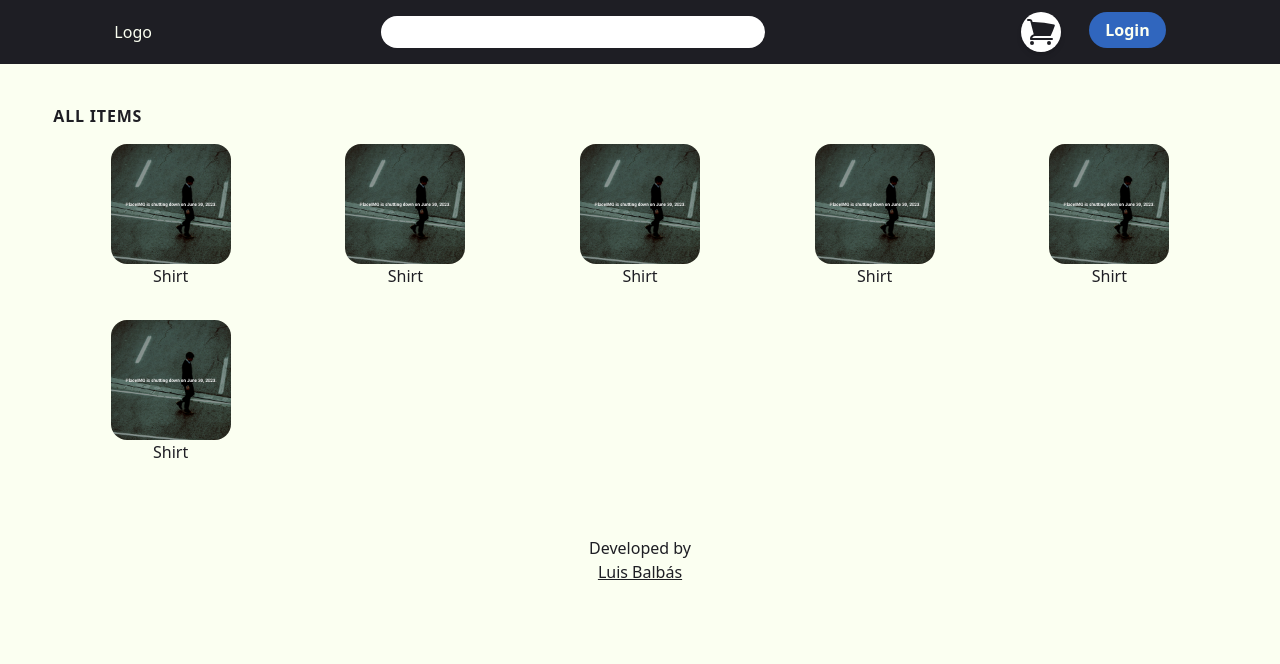
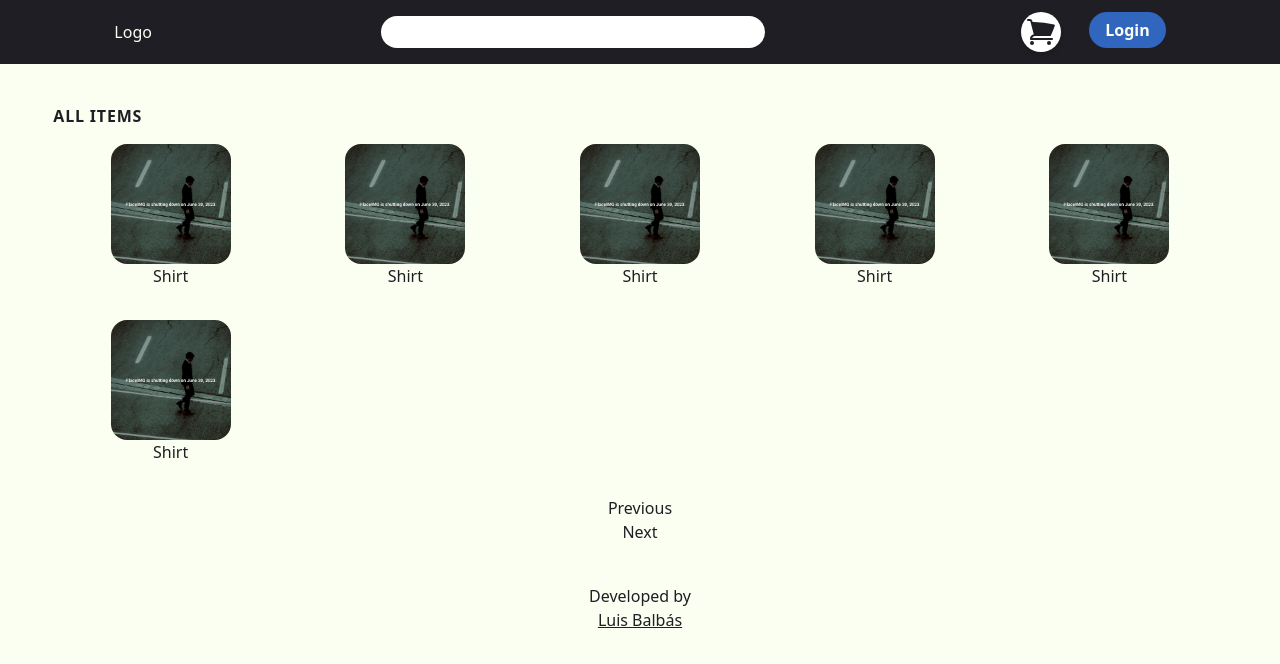
Before and after one commit to lbalbas/ecommerce-site, a Next.js app: page /shop in a window 1280 px wide. Shown: the top 664 px of the page. Built offline with nearby package versions, Linux system fonts and the light colour scheme.

Commit message:
Update index.tsx

```diff
--- a/src/pages/shop/index.tsx
+++ b/src/pages/shop/index.tsx
@@ -1,4 +1,6 @@
 import ProductItem from "../../components/ProductItem";
+import { useEffect, useState } from "react";
+import { useRouter } from "next/router";
 
 const Shop = () => {
   const allItems = [
@@ -45,19 +47,51 @@ const Shop = () => {
       img: "/placeimg_720_720_any.jpeg",
     },
   ];
+  const [currentPage, setCurrentPage] = useState(0);
+  const pages = paginate(allItems, 10);
+  const router = useRouter();
+
+  useEffect(() => {
+    if (router.query.p) {
+      setCurrentPage(parseInt(router.query.p) - 1);
+    }
+  }, [router.query.p]);
+
+  const handlePrevious = () => {
+    router.push({ query: { ...router.query, p: currentPage } });
+  };
+
+  const handleNext = () => {
+    router.push({ query: { ...router.query, p: currentPage + 2 } });
+  };
 
   return (
     <div className="flex flex-col">
-			<h3 className="font-bold tracking-wider uppercase my-4">
-				All Items
-			</h3>
+      <h3 className="font-bold tracking-wider uppercase my-4">All Items</h3>
       <div className="grid grid-cols-5">
-				{allItems.map((item) => {
+        {pages[currentPage].map((item) => {
           return <ProductItem key={item.id} data={item} />;
         })}
       </div>
+      <button onClick={handlePrevious} disabled={currentPage === 0}>
+          Previous
+        </button>
+        <button
+          onClick={handleNext}
+          disabled={currentPage === pages.length - 1}
+        >
+          Next
+        </button>
     </div>
   );
 };
 
 export default Shop;
+
+function paginate(array, itemsPerPage) {
+  const pages = [];
+  for (let i = 0; i < array.length; i += itemsPerPage) {
+    pages.push(array.slice(i, i + itemsPerPage));
+  }
+  return pages;
+}
```
Lines whose indentation alone changed are shown as unchanged.
